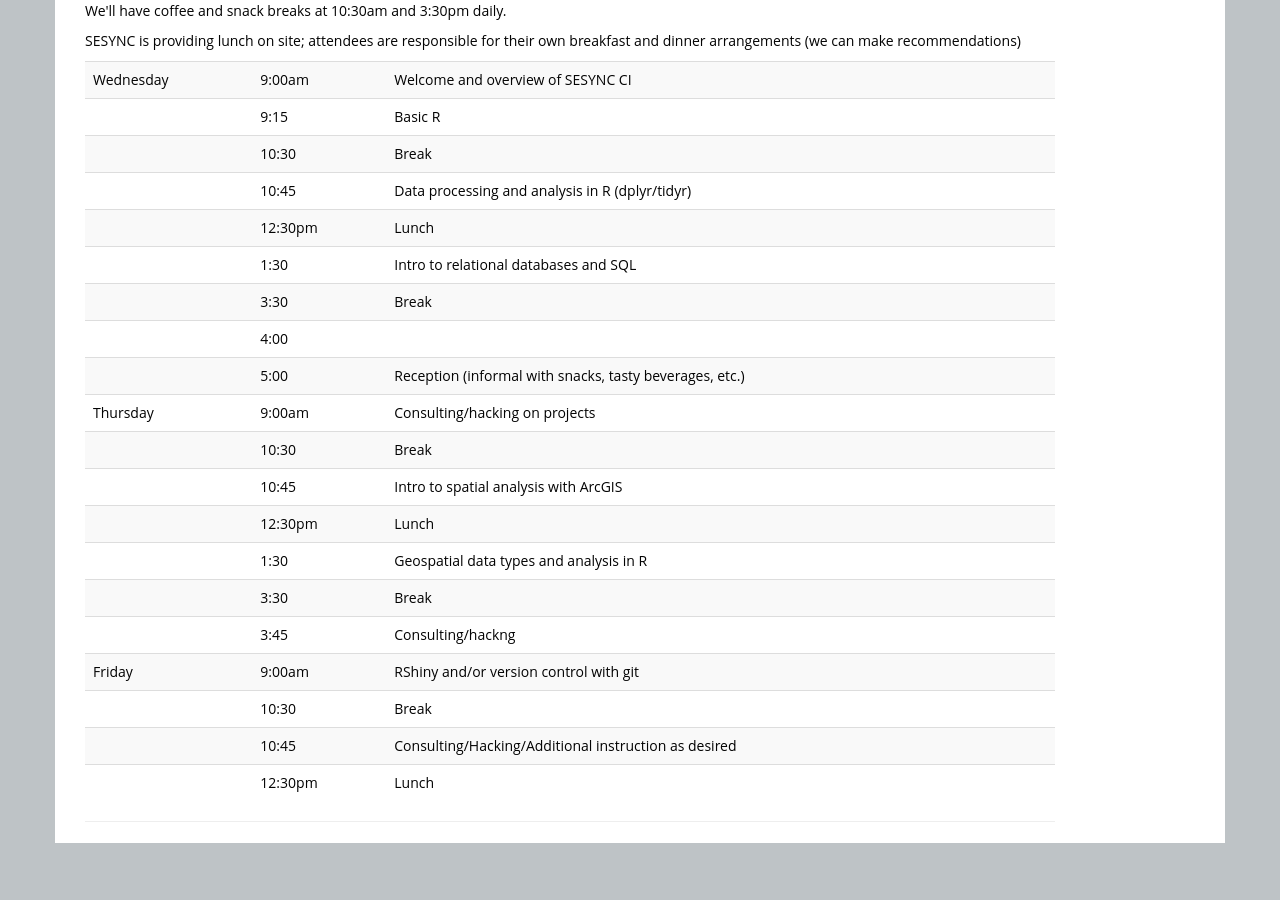
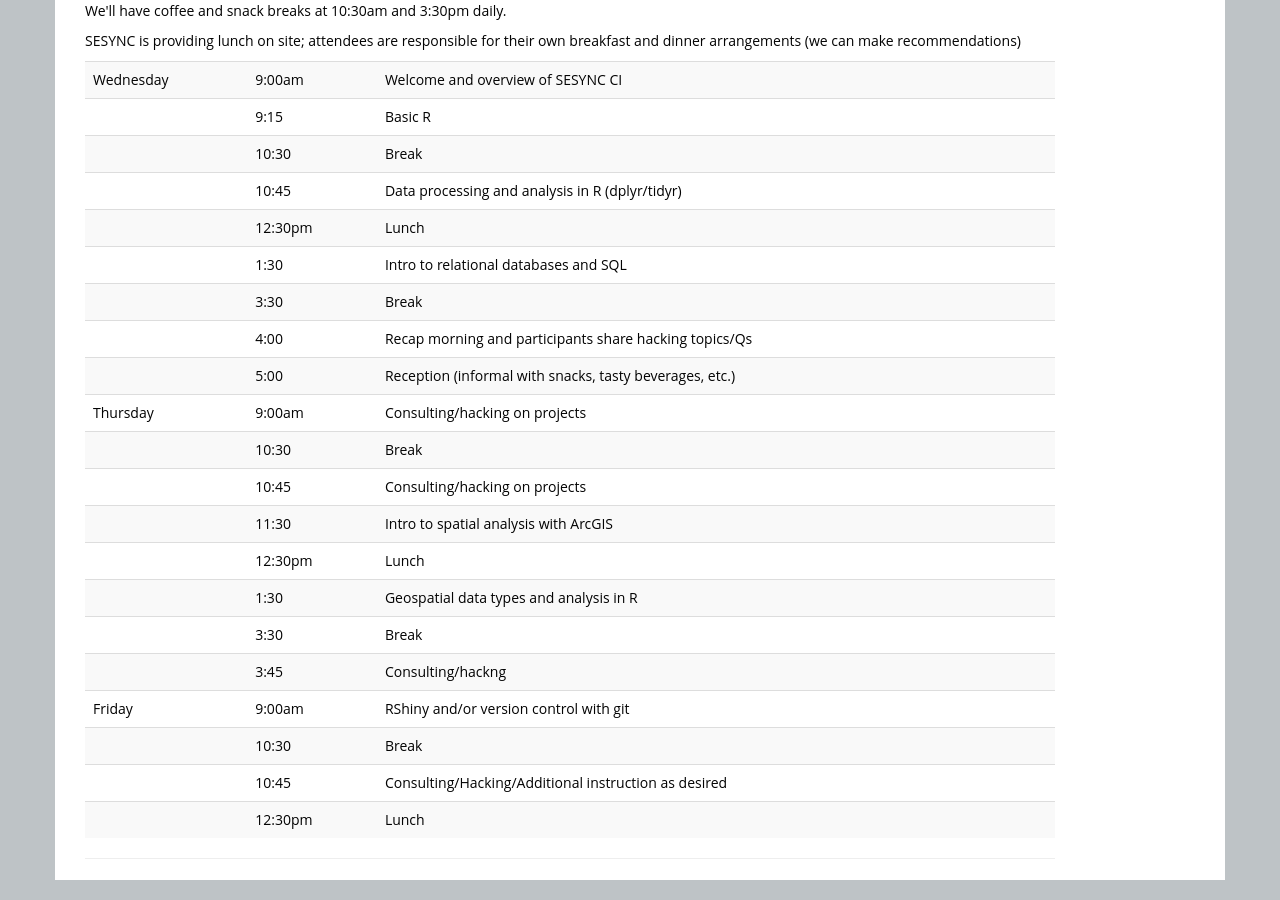
Before and after one commit to SESYNC-ci/geospatial-packages-in-R-lesson, a Jekyll site: the page built from index.html, in a window 1280 px wide and 900 px high, scrolled down 1175 px. Built offline with Jekyll 4.4.1, drawn with Linux system fonts in a browser that asks for light colours; nearby versions of some CDN libraries; library files that are not in the unit come from our copies; before the commit the page ends 2038 px from its top, so only the background shows below that.

Commit message:
update schedule

```diff
--- a/index.html
+++ b/index.html
@@ -127,11 +127,12 @@
   <tr> <td></td>        <td>12:30pm</td> <td>Lunch</td> </tr>
   <tr> <td></td>        <td>1:30</td>   <td>Intro to relational databases and SQL</td> </tr>
   <tr> <td></td>        <td>3:30</td>   <td>Break</td> </tr>
-  <tr> <td></td>        <td>4:00</td>   <td></td> </tr>
+  <tr> <td></td>        <td>4:00</td>   <td>Recap morning and participants share hacking topics/Qs</td> </tr>
   <tr> <td></td>        <td>5:00</td>   <td>Reception (informal with snacks, tasty beverages, etc.)</td></tr>
   <tr> <td>Thursday</td> <td>9:00am</td><td>Consulting/hacking on projects</td> </tr>
   <tr> <td></td>        <td>10:30</td> <td>Break</td> </tr>
-  <tr> <td></td>        <td>10:45</td> <td>Intro to spatial analysis with ArcGIS</td> </tr>
+  <tr> <td></td>        <td>10:45</td> <td>Consulting/hacking on projects</td> </tr>
+  <tr> <td></td>        <td>11:30</td> <td>Intro to spatial analysis with ArcGIS</td> </tr>
   <tr> <td></td>        <td>12:30pm</td>  <td>Lunch</td> </tr>
   <tr> <td></td>        <td>1:30</td>  <td>Geospatial data types and analysis in R </td> </tr>
   <tr> <td></td>        <td>3:30</td>  <td>Break</td> </tr>
```
